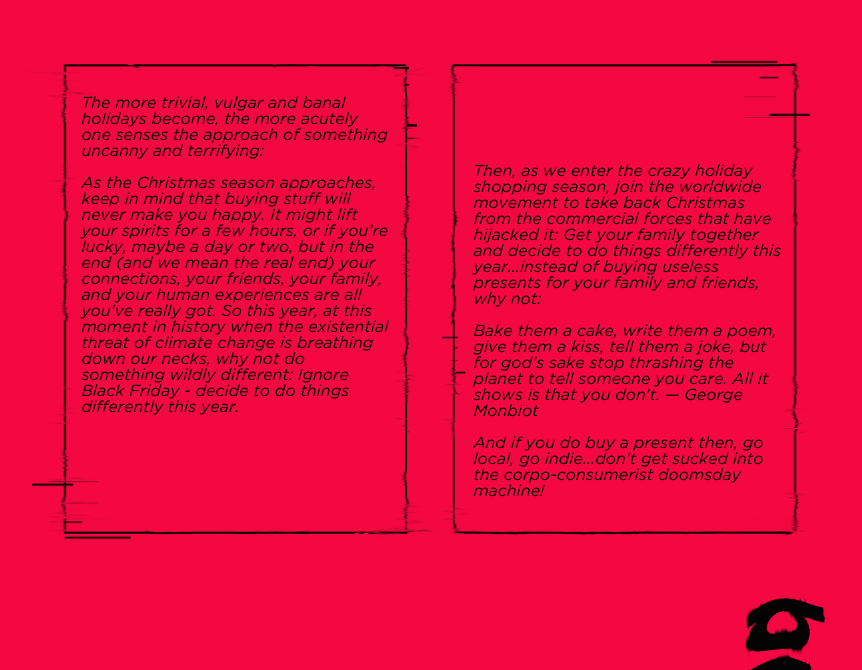
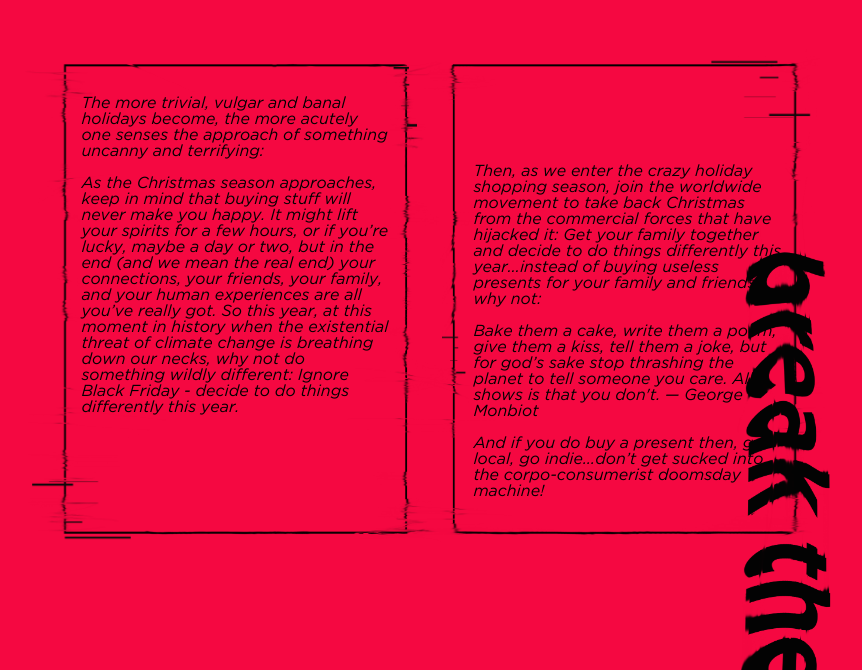
Before and after one commit to laureltieman/project2, a plain HTML site: page buynothing.html in a window 1280 px wide. Shown: the part 1737-2407 px from the top of the page, without its empty margins (333-1195 px from the left). Drawn offline with Linux system fonts and the light colour scheme.

Commit message:
Update style.css

```diff
--- a/css/style.css
+++ b/css/style.css
@@ -376,7 +376,7 @@ a:hover {
 
 #breakthetrance {
 	position: absolute;
-	top: -160%;
+	top: -340%;
 	left: 108%;
 }
 
```
